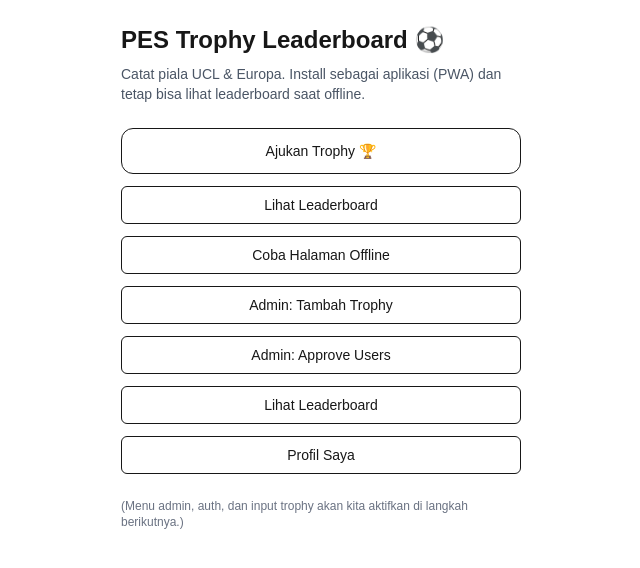
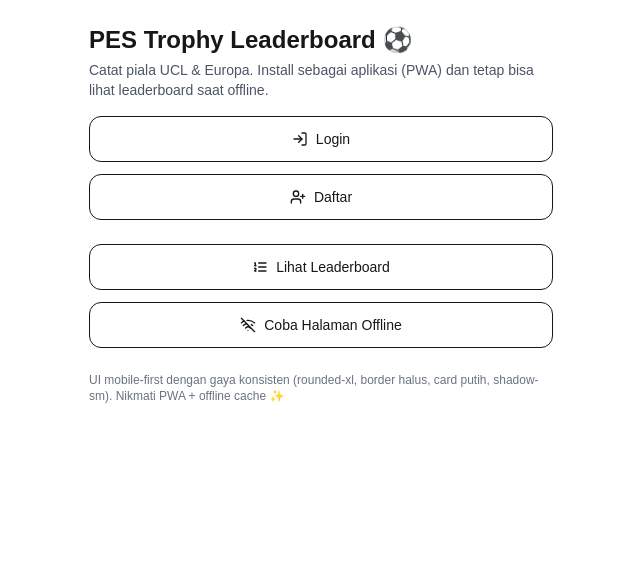
Before and after one commit to aessaputra/leaderboard-app, a Next.js app: page / in a window 1280 px wide. Shown: the top 568 px of the page, without its empty margins (319-959 px from the left). Built offline with nearby package versions, Linux system fonts and the light colour scheme; no server answers.

Commit message:
feat: enhance trophy submission and leaderboard pages with improved session handling and user feedback

```diff
--- a/app/leaderboard/page.tsx
+++ b/app/leaderboard/page.tsx
@@ -1,136 +1,94 @@
 import { prisma } from '@/lib/db';
+import { Trophy } from 'lucide-react';
 
-type LeaderboardRow = {
-  id: string;
-  name: string;
-  ucl: number;
-  europa: number;
-  total: number;
+type LBParams = {
+  season?: string;
+  competition?: 'UCL' | 'EUROPA';
 };
 
 export default async function LeaderboardPage({
   searchParams,
 }: {
-  searchParams?: Promise<Record<string, string | string[] | undefined>>;
+  searchParams: Promise<LBParams>;
 }) {
-  const sp = (await searchParams) ?? {};
-  const season = typeof sp.season === 'string' ? sp.season : undefined;
+  const { season, competition } = await searchParams;
 
-  const compRaw = sp.competition;
-  const comp =
-    compRaw === 'UCL' || compRaw === 'EUROPA'
-      ? (compRaw as 'UCL' | 'EUROPA')
-      : undefined;
+  const where = {
+    approved: true,
+    ...(season ? { season } : {}),
+    ...(competition ? { competition } : {}),
+  } as const;
 
-  const group = await prisma.trophyAward.groupBy({
+  const grouped = await prisma.trophyAward.groupBy({
     by: ['userId', 'competition'],
-    where: {
-      ...(season ? { season } : {}),
-      ...(comp ? { competition: comp } : {}),
-    },
+    where,
     _count: { _all: true },
   });
 
-  const userIds = [...new Set(group.map((g) => g.userId))];
+  const ids = [...new Set(grouped.map((g) => g.userId))];
   const users = await prisma.user.findMany({
-    where: { id: { in: userIds } },
+    where: { id: { in: ids } },
     select: { id: true, name: true },
   });
-  const byId = new Map(users.map((u) => [u.id, u.name]));
+  const userMap = new Map(users.map((u) => [u.id, u.name || 'User']));
 
-  const rowsMap = new Map<string, LeaderboardRow>();
-  for (const g of group) {
-    const cur = rowsMap.get(g.userId) ?? {
-      id: g.userId,
-      name: byId.get(g.userId) ?? '(unknown)',
-      ucl: 0,
-      europa: 0,
-      total: 0,
-    };
-    if (g.competition === 'UCL') cur.ucl += g._count._all;
-    if (g.competition === 'EUROPA') cur.europa += g._count._all;
-    cur.total = cur.ucl + cur.europa;
-    rowsMap.set(g.userId, cur);
+  // Hitung total per user
+  const agg = new Map<
+    string,
+    { name: string; UCL: number; EUROPA: number; total: number }
+  >();
+  for (const g of grouped) {
+    const name = userMap.get(g.userId) ?? 'User';
+    const cur = agg.get(g.userId) || { name, UCL: 0, EUROPA: 0, total: 0 };
+    if (g.competition === 'UCL') cur.UCL += g._count._all;
+    if (g.competition === 'EUROPA') cur.EUROPA += g._count._all;
+    cur.total = cur.UCL + cur.EUROPA;
+    agg.set(g.userId, cur);
   }
 
-  const rows = Array.from(rowsMap.values()).sort(
-    (a, b) => b.total - a.total || b.ucl - a.ucl || a.name.localeCompare(b.name)
-  );
+  const rows = [...agg.values()].sort((a, b) => b.total - a.total);
 
   return (
-    <main className="mx-auto w-full max-w-md md:max-w-2xl p-4 md:p-6">
-      <h1 className="text-xl md:text-2xl font-bold">Leaderboard</h1>
-      <p className="mt-1 text-sm text-gray-600">
-        {season ? `Musim ${season}` : 'Semua musim'}
-        {comp ? ` · Kompetisi ${comp}` : ''}
-      </p>
+    <main className="mx-auto w-full max-w-md p-4 md:max-w-lg md:p-6">
+      <h1 className="text-xl md:text-2xl font-bold inline-flex items-center gap-2">
+        <Trophy className="h-5 w-5" />
+        Leaderboard
+      </h1>
 
-      {/* Mobile cards */}
-      <ul className="mt-4 space-y-3 md:hidden">
-        {rows.length === 0 ? (
-          <li className="rounded-2xl border p-4 text-sm text-gray-600">
-            Belum ada data trophy.
-          </li>
-        ) : (
-          rows.map((r, i) => (
-            <li
-              key={r.id}
-              className="rounded-2xl border p-4 bg-white shadow-sm"
-            >
-              <div className="flex items-center justify-between">
-                <div className="font-semibold">
-                  {i + 1}. {r.name}
-                </div>
-                <div className="text-xs text-gray-500">{r.total} total</div>
+      <div className="mt-3 text-xs text-gray-600">
+        {season ? `Musim ${season}` : 'Semua musim'} •{' '}
+        {competition ?? 'Semua kompetisi'}
+      </div>
+
+      {rows.length === 0 ? (
+        <p className="mt-6 text-sm text-gray-600">
+          Belum ada trophy yang disetujui.
+        </p>
+      ) : (
+        <ul className="mt-4 divide-y rounded-2xl border bg-white">
+          {rows.map((r, i) => (
+            <li key={r.name} className="flex items-center justify-between p-4">
+              <div className="flex items-center gap-3">
+                <span className="w-6 text-center text-sm font-semibold">
+                  {i + 1}
+                </span>
+                <div className="font-medium">{r.name}</div>
               </div>
-              <div className="mt-2 flex gap-2 text-sm">
-                <span className="inline-block rounded-full border px-2 py-0.5">
-                  UCL: {r.ucl}
+              <div className="text-sm text-gray-700">
+                <span className="rounded-full border px-2 py-0.5 text-xs mr-2">
+                  UCL {r.UCL}
                 </span>
-                <span className="inline-block rounded-full border px-2 py-0.5">
-                  Europa: {r.europa}
+                <span className="rounded-full border px-2 py-0.5 text-xs mr-2">
+                  Europa {r.EUROPA}
+                </span>
+                <span className="rounded-full border px-2 py-0.5 text-xs font-semibold">
+                  Total {r.total}
                 </span>
               </div>
             </li>
-          ))
-        )}
-      </ul>
-
-      {/* Desktop table */}
-      <div className="mt-4 overflow-x-auto rounded border hidden md:block">
-        <table className="min-w-full text-sm">
-          <thead className="bg-gray-50">
-            <tr>
-              <th className="px-3 py-2 text-left">#</th>
-              <th className="px-3 py-2 text-left">Pemain</th>
-              <th className="px-3 py-2 text-right">UCL</th>
-              <th className="px-3 py-2 text-right">Europa</th>
-              <th className="px-3 py-2 text-right">Total</th>
-            </tr>
-          </thead>
-          <tbody>
-            {rows.length === 0 ? (
-              <tr>
-                <td className="px-3 py-3" colSpan={5}>
-                  Belum ada data trophy.
-                </td>
-              </tr>
-            ) : (
-              rows.map((r, i) => (
-                <tr key={r.id} className="border-t">
-                  <td className="px-3 py-2">{i + 1}</td>
-                  <td className="px-3 py-2">{r.name}</td>
-                  <td className="px-3 py-2 text-right">{r.ucl}</td>
-                  <td className="px-3 py-2 text-right">{r.europa}</td>
-                  <td className="px-3 py-2 text-right font-medium">
-                    {r.total}
-                  </td>
-                </tr>
-              ))
-            )}
-          </tbody>
-        </table>
-      </div>
+          ))}
+        </ul>
+      )}
     </main>
   );
 }
--- a/app/page.tsx
+++ b/app/page.tsx
@@ -1,63 +1,136 @@
+// app/page.tsx
 import Link from 'next/link';
+import { getServerSession } from 'next-auth';
+import { authOptions } from '@/lib/auth';
+import {
+  Trophy,
+  ShieldCheck,
+  Users,
+  WifiOff,
+  ListOrdered,
+  User as UserIcon,
+  LogIn,
+  UserPlus,
+} from 'lucide-react';
 
-export default function Home() {
+export default async function Home() {
+  const session = await getServerSession(authOptions);
+  const isAuthed = Boolean(session);
+  const isAdmin = session?.user.role === 'ADMIN';
+  const approved = session?.user.approved ?? false;
+  const displayName = session?.user.name || session?.user.email || 'Kamu';
+
   return (
-    <main className="mx-auto max-w-md p-6">
-      <h1 className="text-2xl font-bold">PES Trophy Leaderboard ⚽️</h1>
-      <p className="mt-2 text-sm text-gray-600">
-        Catat piala UCL & Europa. Install sebagai aplikasi (PWA) dan tetap bisa
-        lihat leaderboard saat offline.
+    <main className="mx-auto w-full max-w-md md:max-w-lg p-4 md:p-6">
+      <header>
+        <h1 className="text-xl md:text-2xl font-bold">
+          PES Trophy Leaderboard ⚽️
+        </h1>
+        <p className="mt-1 text-sm text-gray-600">
+          Catat piala UCL & Europa. Install sebagai aplikasi (PWA) dan tetap
+          bisa lihat leaderboard saat offline.
         </p>
+      </header>
 
-      <div className="mt-6 space-y-3">
-        <a
+      {/* Banner status akun */}
+      {isAuthed ? (
+        <section className="mt-4 rounded-2xl border bg-white p-4 shadow-sm">
+          <div className="text-sm">
+            <span className="font-semibold">Halo, {displayName}!</span>{' '}
+            {!approved ? (
+              <span className="text-amber-700">
+                Akun kamu sedang menunggu persetujuan admin. Beberapa fitur
+                dibatasi.
+              </span>
+            ) : (
+              <span className="text-green-700">Akun sudah disetujui ✅</span>
+            )}
+          </div>
+        </section>
+      ) : (
+        <section className="mt-4 grid grid-cols-1 gap-3">
+          <Link
+            href="/login"
+            className="inline-flex w-full items-center justify-center gap-2 rounded-xl border px-4 py-3 text-sm font-medium hover:bg-gray-50 active:bg-gray-100"
+          >
+            <LogIn className="h-4 w-4" />
+            Login
+          </Link>
+          <Link
+            href="/register"
+            className="inline-flex w-full items-center justify-center gap-2 rounded-xl border px-4 py-3 text-sm font-medium hover:bg-gray-50 active:bg-gray-100"
+          >
+            <UserPlus className="h-4 w-4" />
+            Daftar
+          </Link>
+        </section>
+      )}
+
+      {/* Aksi utama (mobile-first buttons) */}
+      <nav className="mt-6 grid grid-cols-1 gap-3">
+        {/* User ajukan trophy */}
+        {isAuthed && (
+          <Link
             href="/trophies/new"
-          className="inline-flex w-full items-center justify-center rounded-xl border px-4 py-3 text-sm font-medium hover:bg-gray-50"
+            className="inline-flex w-full items-center justify-center gap-2 rounded-xl border px-4 py-3 text-sm font-medium hover:bg-gray-50 active:bg-gray-100"
           >
-          Ajukan Trophy 🏆
-        </a>
+            <Trophy className="h-4 w-4" />
+            Ajukan Trophy
+          </Link>
+        )}
+
+        {/* Leaderboard & Offline */}
         <Link
           href="/leaderboard"
-          className="inline-flex w-full items-center justify-center rounded-md border px-4 py-2 text-sm font-medium hover:bg-gray-50"
+          className="inline-flex w-full items-center justify-center gap-2 rounded-xl border px-4 py-3 text-sm font-medium hover:bg-gray-50 active:bg-gray-100"
         >
+          <ListOrdered className="h-4 w-4" />
           Lihat Leaderboard
         </Link>
         <Link
           href="/offline"
-          className="inline-flex w-full items-center justify-center rounded-md border px-4 py-2 text-sm font-medium hover:bg-gray-50"
+          className="inline-flex w-full items-center justify-center gap-2 rounded-xl border px-4 py-3 text-sm font-medium hover:bg-gray-50 active:bg-gray-100"
         >
+          <WifiOff className="h-4 w-4" />
           Coba Halaman Offline
         </Link>
-        <a
-          href="/admin/trophies/new"
-          className="inline-flex w-full items-center justify-center rounded-md border px-4 py-2 text-sm font-medium hover:bg-gray-50"
+
+        {/* Menu Admin (hanya untuk ADMIN) */}
+        {isAdmin && (
+          <>
+            <Link
+              href="/admin/trophies/requests"
+              className="inline-flex w-full items-center justify-center gap-2 rounded-xl border px-4 py-3 text-sm font-medium hover:bg-gray-50 active:bg-gray-100"
             >
-          Admin: Tambah Trophy
-        </a>
-        <a
+              <ShieldCheck className="h-4 w-4" />
+              Admin: Permintaan Trophy
+            </Link>
+            <Link
               href="/admin/users"
-          className="inline-flex w-full items-center justify-center rounded-md border px-4 py-2 text-sm font-medium hover:bg-gray-50"
+              className="inline-flex w-full items-center justify-center gap-2 rounded-xl border px-4 py-3 text-sm font-medium hover:bg-gray-50 active:bg-gray-100"
             >
+              <Users className="h-4 w-4" />
               Admin: Approve Users
-        </a>
-        <a
-          href="/leaderboard"
-          className="inline-flex w-full items-center justify-center rounded-md border px-4 py-2 text-sm font-medium hover:bg-gray-50"
+            </Link>
+          </>
+        )}
+
+        {/* Profil */}
+        {isAuthed && (
+          <Link
+            href="/me"
+            className="inline-flex w-full items-center justify-center gap-2 rounded-xl border px-4 py-3 text-sm font-medium hover:bg-gray-50 active:bg-gray-100"
           >
-          Lihat Leaderboard
-        </a>
-        <a
-          href="/me"
-          className="inline-flex w-full items-center justify-center rounded-md border px-4 py-2 text-sm font-medium hover:bg-gray-50"
-        >
+            <UserIcon className="h-4 w-4" />
             Profil Saya
-        </a>
-      </div>
+          </Link>
+        )}
+      </nav>
 
-      <p className="mt-6 text-xs text-gray-500">
-        (Menu admin, auth, dan input trophy akan kita aktifkan di langkah
-        berikutnya.)
-      </p>
+      <footer className="mt-6 text-xs text-gray-500">
+        UI mobile-first dengan gaya konsisten (rounded-xl, border halus, card
+        putih, shadow-sm). Nikmati PWA + offline cache ✨
+      </footer>
     </main>
   );
 }
```
Also changed, not shown: app/admin/trophies/new/page.tsx (+70 -6 lines). Lines whose indentation alone changed are shown as unchanged.
